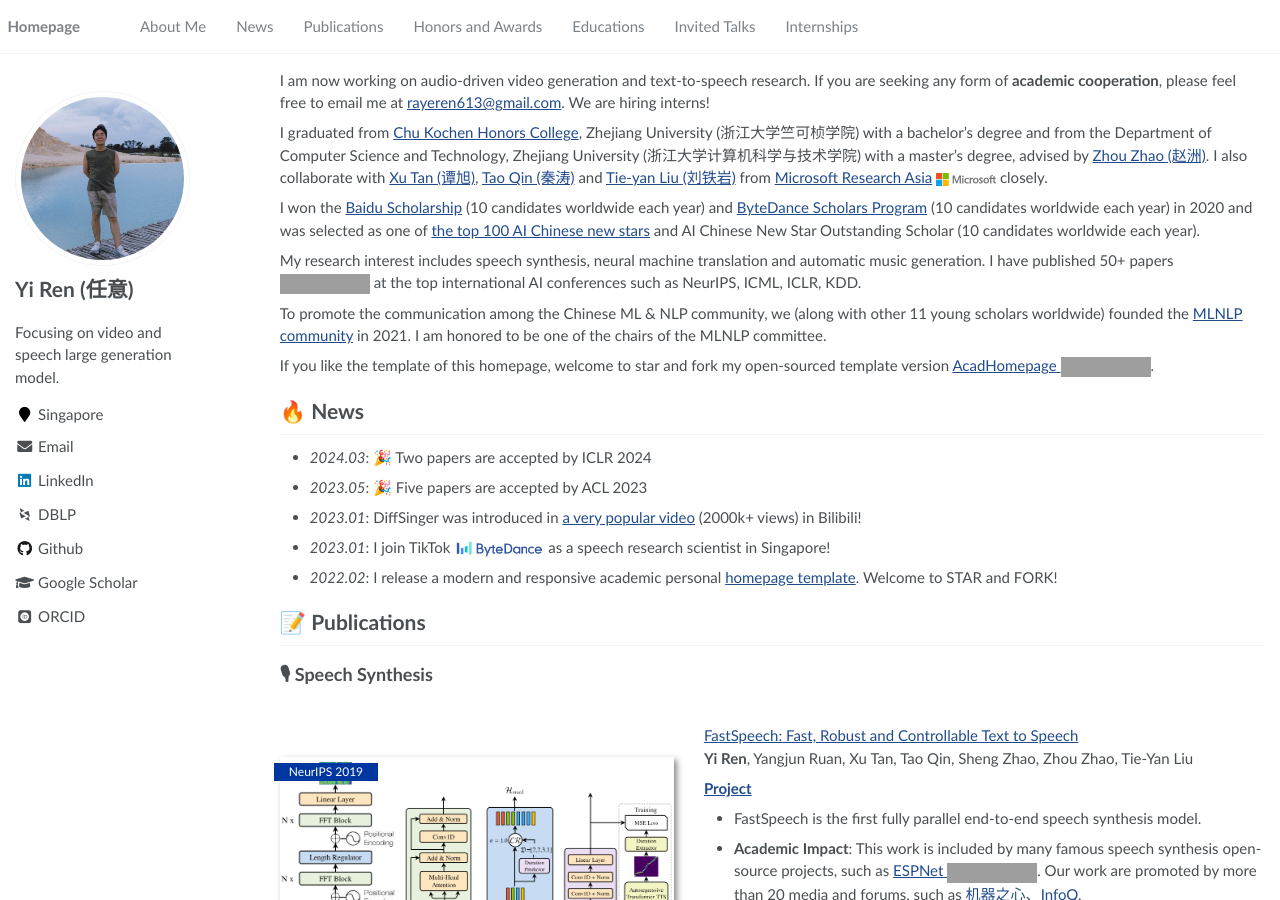
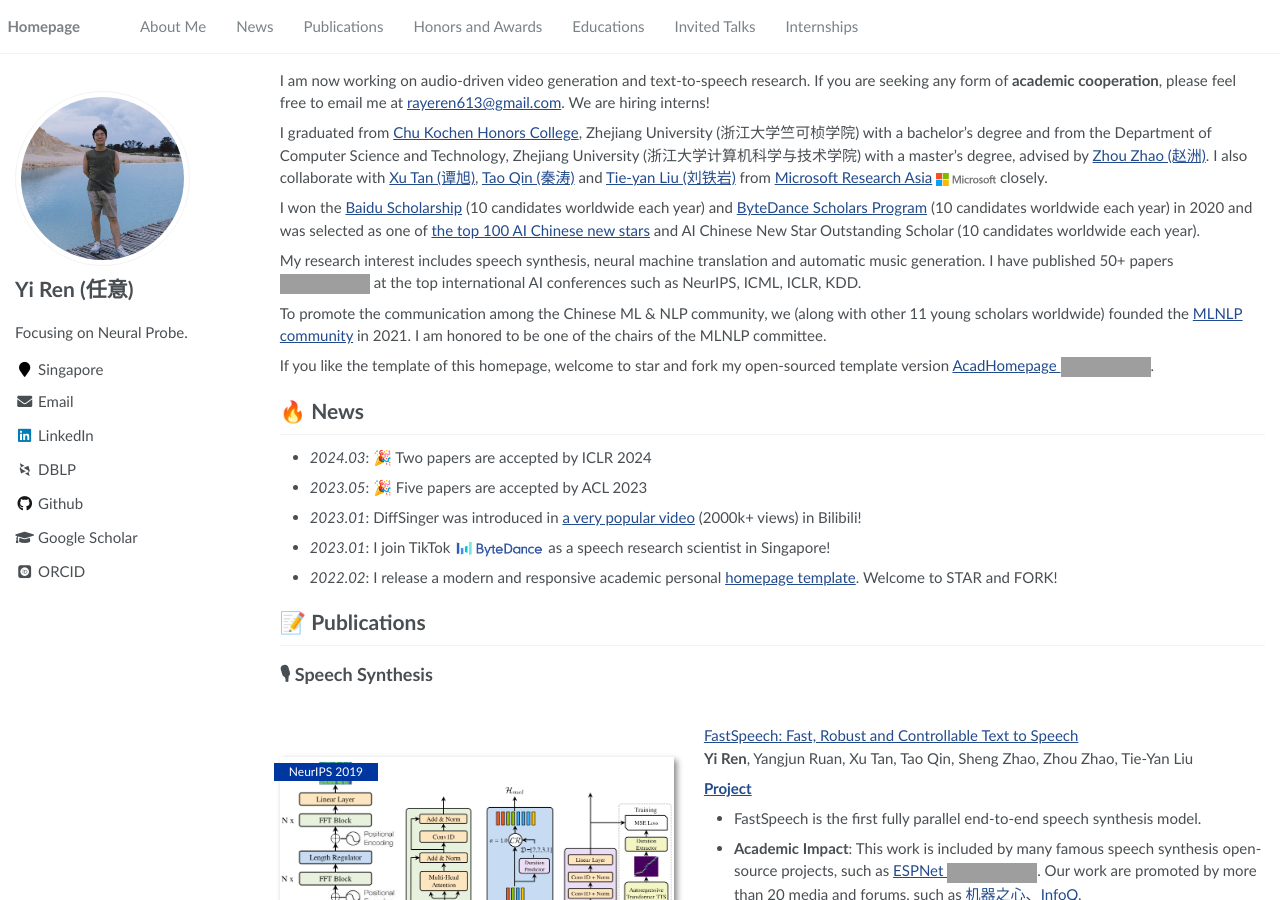
Before and after one commit to Tianyu-Bai/Tianyu-Bai.github.io, a Jekyll site: the page built from _pages/about.md, in a window 1280 px wide and 900 px high. Built offline with Jekyll 4.4.1, drawn with Linux system fonts in a browser that asks for light colours; some web fonts are replaced; grey boxes are pictures that could not be loaded.

Commit message:
Update site title, description, and repository

```diff
--- a/_config.yml
+++ b/_config.yml
@@ -6,9 +6,9 @@
 # `jekyll serve`. If you change this file, please restart the server process.
 
 # Site Settings
-title                    : "Yi Ren (任意)"
-description              : "Focusing on video and speech large generation model."
-repository               : "rayeren/rayeren.github.io"
+title                    : "Tianyu Bai (白天宇)"
+description              : "Focusing on Neural Probe."
+repository               : "Tianyu-Bai/tianyubai.github.io"
 google_scholar_stats_use_cdn : true
 
 # google analytics
```
